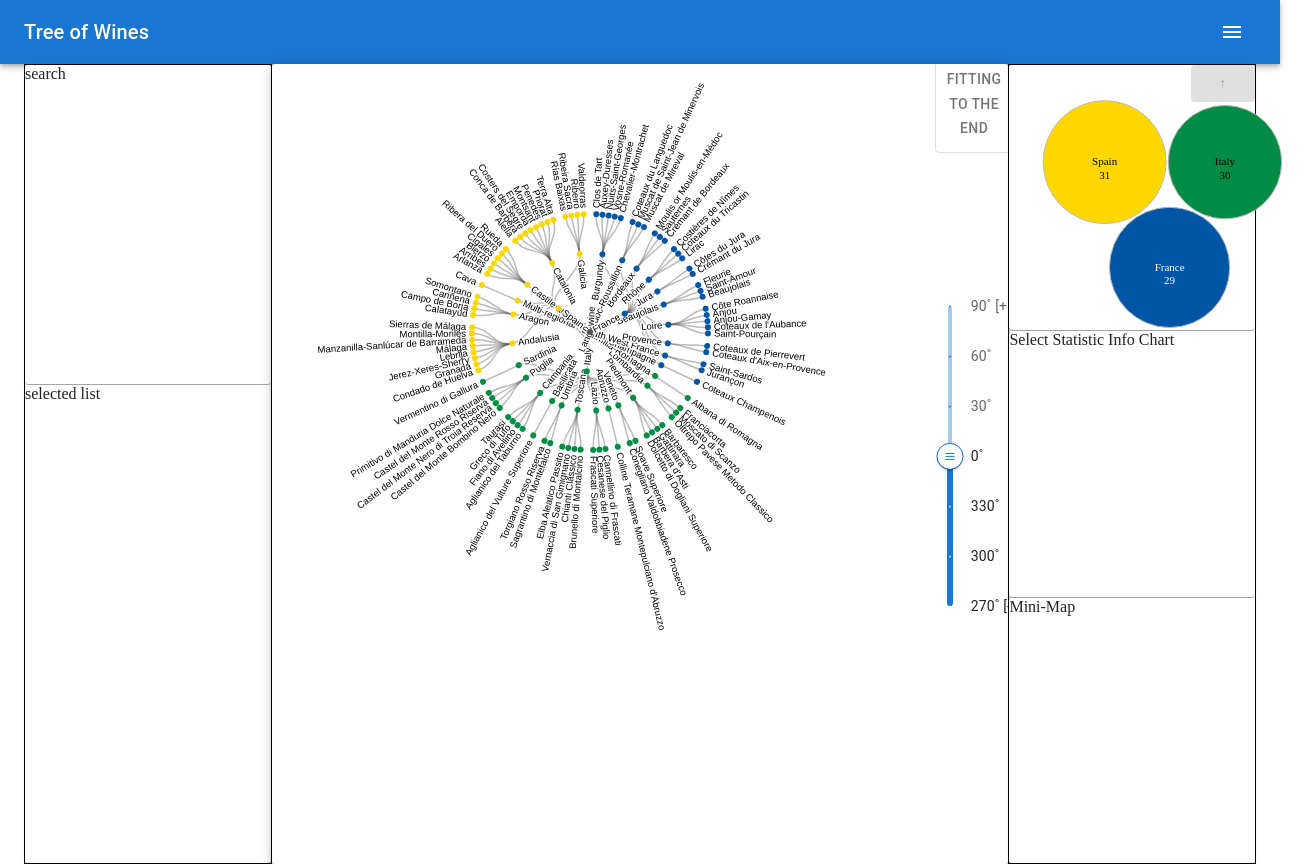
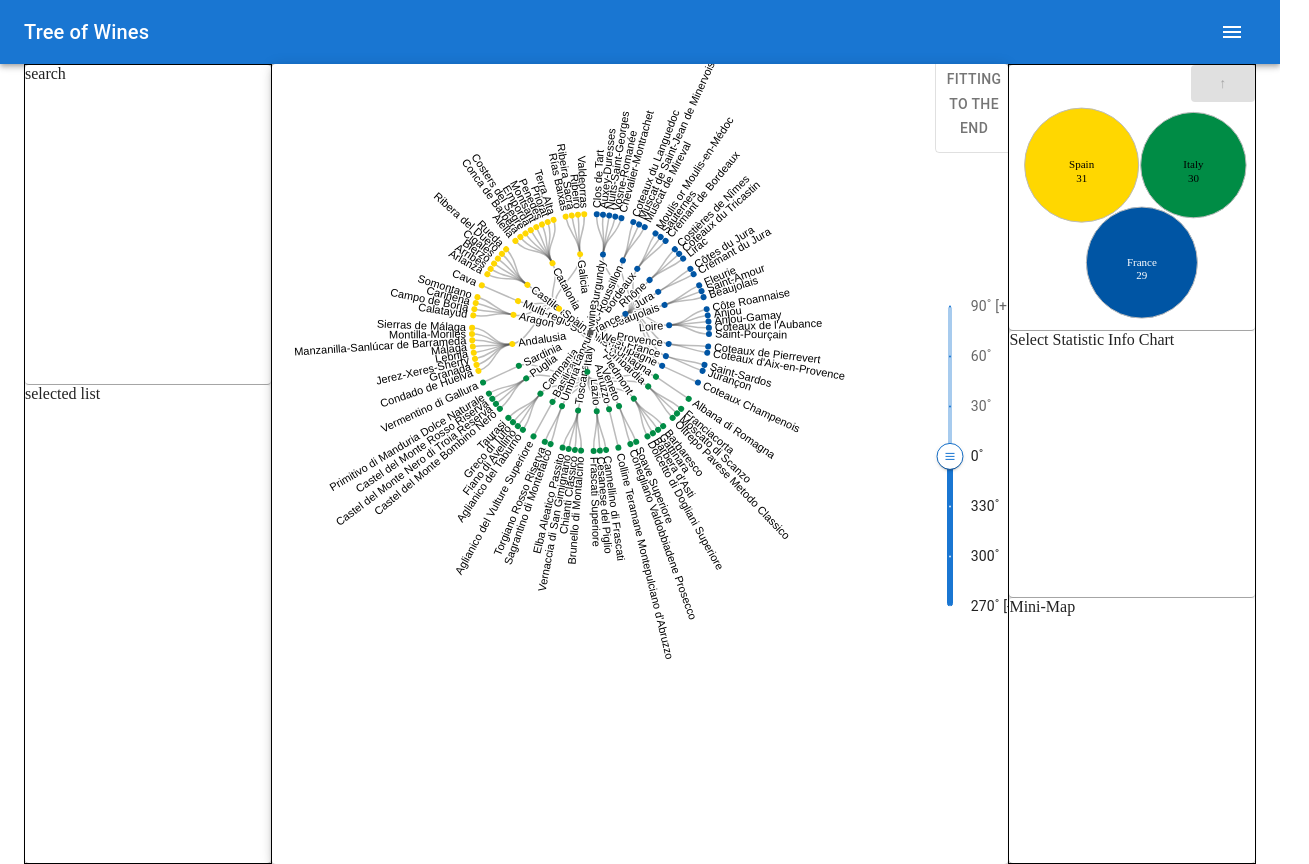
Before and after one commit to ptyoiy/Tree-of-Wine, a React (Vite) app: page / in a window 1280 px wide. Shown: the whole page, 1309 px wide, since content can reach past the window. Built offline with nearby package versions, Linux system fonts and the light colour scheme.

Commit message:
style: auto sizing chart 구현 및 적용

```diff
--- a/src/components/charts/TreeOfWine/RadialDendrogram.tsx
+++ b/src/components/charts/TreeOfWine/RadialDendrogram.tsx
@@ -1,19 +1,20 @@
 /* eslint-disable @typescript-eslint/no-unused-vars */
 import * as d3 from 'd3';
-import { MutableRefObject, useEffect, useRef } from 'react';
-import { getParent } from '../../../utils/chartUtils';
+import { MutableRefObject, useEffect, useMemo, useRef } from 'react';
 import { Tree, WineData } from '../../../utils/makeTree';
 import RotateSlider from '../../layout/Slider';
 import { Tooltip, useTooltip } from '../../layout/tooltip';
+import autoSizingWrapper, { Size } from '../wrapper/Wrapper';
 import { render, setLayout } from './render';
 
 type RadialDendrogramProps = {
   fontSize: number;
   data: WineData | Tree;
   fittingToTheEnd: boolean;
+  size?: Size;
 };
-
-export default function RadialDendrogram(props: RadialDendrogramProps) {
+const WrappedRadialDendrogram = autoSizingWrapper(RadialDendrogram);
+function RadialDendrogram(props: RadialDendrogramProps) {
   const { svgRef, tooltipContent, tooltipVisible, tooltipCoords } = useRenderChart(props);
   return (
     <>
@@ -23,19 +24,19 @@ export default function RadialDendrogram(props: RadialDendrogramProps) {
         x={tooltipCoords.x}
         y={tooltipCoords.y}
       />
-      <svg style={{ gridRow: '2 / 3', gridColumn: '1 / 2' }} ref={svgRef}></svg>
+      <svg style={{ gridRow: '2 / 3', gridColumn: '1 / 2' }} ref={svgRef} />
       <RotateSlider svgRef={svgRef} />
     </>
   );
 }
 
-function useRenderChart({ data, fontSize, fittingToTheEnd }: RadialDendrogramProps) {
+function useRenderChart({ data, size, fontSize, fittingToTheEnd }: RadialDendrogramProps) {
   const svgRef = useRef() as MutableRefObject<SVGSVGElement>;
   const { tooltipContent, tooltipVisible, tooltipCoords, onMouseOver, onMouseOut } = useTooltip();
+  const { nodeData, linkData, width } = useChartData(data, size!, fittingToTheEnd);
 
   useEffect(() => {
-    const { nodeData, linkData, size } = getChartData(svgRef, data, fittingToTheEnd);
-    setLayout(svgRef, size, fontSize);
+    setLayout(svgRef, width, fontSize);
     render(svgRef, nodeData, linkData, onMouseOver, onMouseOut);
     // eslint-disable-next-line react-hooks/exhaustive-deps
   }, [fittingToTheEnd]);
@@ -43,16 +44,10 @@ function useRenderChart({ data, fontSize, fittingToTheEnd }: RadialDendrogramPro
   return { svgRef, tooltipContent, tooltipVisible, tooltipCoords };
 }
 
-function getChartData(
-  ref: MutableRefObject<SVGSVGElement>,
-  data: Tree | WineData,
-  fittingToTheEnd: boolean
-) {
-  const parent = getParent(ref);
-  const size = parent!.clientWidth;
-  const radius = (size / 2) - 250;
-
+function useChartData(data: Tree | WineData, { width }: Size, fittingToTheEnd: boolean) {
+  const { nodeData, linkData } = useMemo(() => {
     let tree: d3.HierarchyNode<Tree | WineData>;
+    const radius = width / 2 - 250; // 250: padding for chart size
     if (fittingToTheEnd) {
       const treeConstructor = d3.cluster<Tree | WineData>().size([2 * Math.PI, radius]);
       const hierarchy = d3.hierarchy(data).sort((a, b) => a.height - b.height);
@@ -67,5 +62,9 @@ function getChartData(
 
     const nodeData = tree.descendants().reverse();
     const linkData = tree.links();
-  return { nodeData, linkData, size: size };
+    return { nodeData, linkData };
+  }, [data, fittingToTheEnd, width]);
+  return { nodeData, linkData, width };
 }
+
+export default WrappedRadialDendrogram;
--- a/src/components/charts/bubble/BubbleChart.tsx
+++ b/src/components/charts/bubble/BubbleChart.tsx
@@ -3,13 +3,16 @@ import * as d3 from 'd3';
 import { MutableRefObject, useEffect, useMemo, useRef } from 'react';
 import { Tree, WineData } from '../../../utils/makeTree';
 import { Tooltip, useTooltip } from '../../layout/tooltip';
+import { Size } from '../wrapper';
+import autoSizingWrapper from '../wrapper/Wrapper';
 import { renderBubbleChart, setLayout } from './render';
 
 type BubbleChartProps = {
   data: WineData | Tree;
+  size?: Size;
 };
-
-export default function BubbleChart(props: BubbleChartProps) {
+const WrappedBubbleChart = autoSizingWrapper(BubbleChart);
+function BubbleChart(props: BubbleChartProps) {
   const {
     svgRef,
     btnRef,
@@ -24,20 +27,20 @@ export default function BubbleChart(props: BubbleChartProps) {
           ↑
         </Button>
       </div>
-      <svg ref={svgRef}></svg>
+      <svg ref={svgRef} />
       <Tooltip content={tooltipContent} visible={tooltipVisible} x={x} y={y} />
     </>
   );
 }
 
 // pack, data 제작
-function useRenderChart({ data }: BubbleChartProps) {
+function useRenderChart({ data, size }: BubbleChartProps) {
   const svgRef = useRef<SVGSVGElement>() as MutableRefObject<SVGSVGElement>;
   const btnRef = useRef<HTMLButtonElement>() as MutableRefObject<HTMLButtonElement>;
   const { tooltipVisible, tooltipCoords, tooltipContent, onMouseOver, onMouseOut } = useTooltip();
   const { pack, originTree } = useChartData(data);
   useEffect(() => {
-    setLayout(svgRef, pack);
+    setLayout(svgRef, size!, pack);
     // eslint-disable-next-line react-hooks/exhaustive-deps
   }, []);
 
@@ -73,3 +76,5 @@ function useChartData(data: WineData | Tree) {
   );
   return { pack, originTree };
 }
+
+export default WrappedBubbleChart
--- a/src/components/charts/bubble/render.ts
+++ b/src/components/charts/bubble/render.ts
@@ -1,13 +1,21 @@
 import * as d3 from 'd3';
 import { MutableRefObject } from 'react';
-import { color, getContrastingColor, getCountryAtBubble, getParent } from '../../../utils/chartUtils';
+import {
+  color,
+  getContrastingColor,
+  getCountryAtBubble
+} from '../../../utils/chartUtils';
 import { Tree, WineData } from '../../../utils/makeTree';
+import { Size } from '../wrapper';
 
-export function setLayout(svgRef: MutableRefObject<SVGSVGElement>, pack: d3.PackLayout<any>) {
+export function setLayout(
+  svgRef: MutableRefObject<SVGSVGElement>,
+  size: Size,
+  pack: d3.PackLayout<any>
+) {
   const svg = d3.select(svgRef.current);
-  const parent = getParent(svgRef);
-  const width = +parent!.clientWidth;
-  const height = +parent!.clientHeight;
+
+  const { width, height } = size;
   const margin = 1;
 
   pack.size([width - margin * 2, height - margin * 2]);
@@ -37,17 +45,17 @@ export function renderBubbleChart(
   const svg = d3.select(svgRef.current);
   const node = svg.select('g.node-group');
   const text = svg.select('g.text-group');
+  let currentNodeName = '';
 
   btnRef.current.onclick = () => {
     const parent = tree.find((node) => (node.data as Tree).name === currentNodeName)?.parent;
     makeBubble(parent!.data);
   };
-
+  makeBubble(tree.data);
   /**
    * 클릭을 통해 반복 호출해야 하기 때문에 함수로 작성
    * 데이터(노드) 클릭 -> 클릭한 노드로 tree를 변경(onClick) -> 좌표 재계산(pack) -> 클릭한 데이터 시각화
    */
-  let currentNodeName = '';
   function makeBubble(treeData: Tree | WineData) {
     currentNodeName = (treeData as Tree).name;
     btnRef.current.classList.toggle('Mui-disabled', currentNodeName === 'wine');
@@ -119,7 +127,6 @@ export function renderBubbleChart(
         getContrastingColor(color(getCountryAtBubble(d as d3.HierarchyNode<WineData>)))
       );
   }
-  makeBubble(tree.data);
 }
 
 export function renderCirclePacking(
--- /dev/null
+++ b/src/components/charts/wrapper/Wrapper.tsx
@@ -0,0 +1,23 @@
+import React, { MutableRefObject, useEffect, useState } from 'react';
+import { LoadingBoundary } from '../../layout/LoadingBoundary';
+
+export type Size = { width: number; height: number };
+
+export default function autoSizingWrapper<P>(Component: React.ComponentType<P>) {
+  type PropsWithRef = P & { parentRef: MutableRefObject<HTMLDivElement> };
+
+  return (props: PropsWithRef) => {
+    const [size, setSize] = useState<Size>({ width: 0, height: 0 });
+    useEffect(() => {
+      setSize({
+        width: props.parentRef.current?.clientWidth,
+        height: props.parentRef.current?.clientHeight,
+      });
+    }, [props.parentRef]);
+    return (
+      <LoadingBoundary isLoading={!props.parentRef.current}>
+        <Component {...props} size={size} />
+      </LoadingBoundary>
+    );
+  };
+}
--- /dev/null
+++ b/src/components/charts/wrapper/index.ts
@@ -0,0 +1 @@
+export * from './Wrapper';
--- a/src/components/layout/sections/MainSection.tsx
+++ b/src/components/layout/sections/MainSection.tsx
@@ -1,5 +1,5 @@
 import { Paper, ToggleButton } from '@mui/material';
-import { useState } from 'react';
+import { MutableRefObject, useRef, useState } from 'react';
 import { Tree, WineData } from '../../../utils/makeTree';
 import { RadialDendrogram } from '../../charts/TreeOfWine';
 
@@ -9,6 +9,7 @@ type MainSectionProps = {
 
 export default function MainSection({ data }: MainSectionProps) {
   const [fittingToTheEnd, setFittingToTheEnd] = useState(false);
+  const parentRef = useRef() as MutableRefObject<HTMLDivElement>;
   const handleToggleChange = () => setFittingToTheEnd(!fittingToTheEnd);
   return (
     <Paper
@@ -20,6 +21,7 @@ export default function MainSection({ data }: MainSectionProps) {
         width: '60%',
         overflow: 'hidden',
       }}
+      ref={parentRef}
     >
       <ToggleButton
         sx={{
@@ -38,9 +40,10 @@ export default function MainSection({ data }: MainSectionProps) {
         fitting To The End
       </ToggleButton>
       <RadialDendrogram
-        fontSize={9.5}
+        fontSize={11}
         data={data}
         fittingToTheEnd={fittingToTheEnd}
+        parentRef={parentRef}
       />
     </Paper>
   );
--- a/src/components/layout/sections/RightSection.tsx
+++ b/src/components/layout/sections/RightSection.tsx
@@ -1,12 +1,14 @@
 import { Box, Paper } from '@mui/material';
+import { MutableRefObject, useRef } from 'react';
 import { Tree, WineData } from '../../../utils/makeTree';
 import { BubbleChart } from '../../charts/bubble';
+
 
 type SectionProps = {
   data: WineData | Tree;
 };
-
 const RightSection = ({ data }: SectionProps) => {
+  const section1Ref = useRef<HTMLDivElement>() as MutableRefObject<HTMLDivElement>;
   return (
     <Box
       sx={{
@@ -17,8 +19,8 @@ const RightSection = ({ data }: SectionProps) => {
         gap: '1px',
       }}
     >
-      <Paper>
-        <BubbleChart data={data} />
+      <Paper ref={section1Ref}>
+        <BubbleChart data={data} parentRef={section1Ref} />
       </Paper>
       <Paper>Select Statistic Info Chart</Paper>
       <Paper>Mini-Map</Paper>
```
Also changed, not shown: src/components/charts/bubble/index.ts (line endings or trailing spaces). Lines whose indentation alone changed are shown as unchanged.
